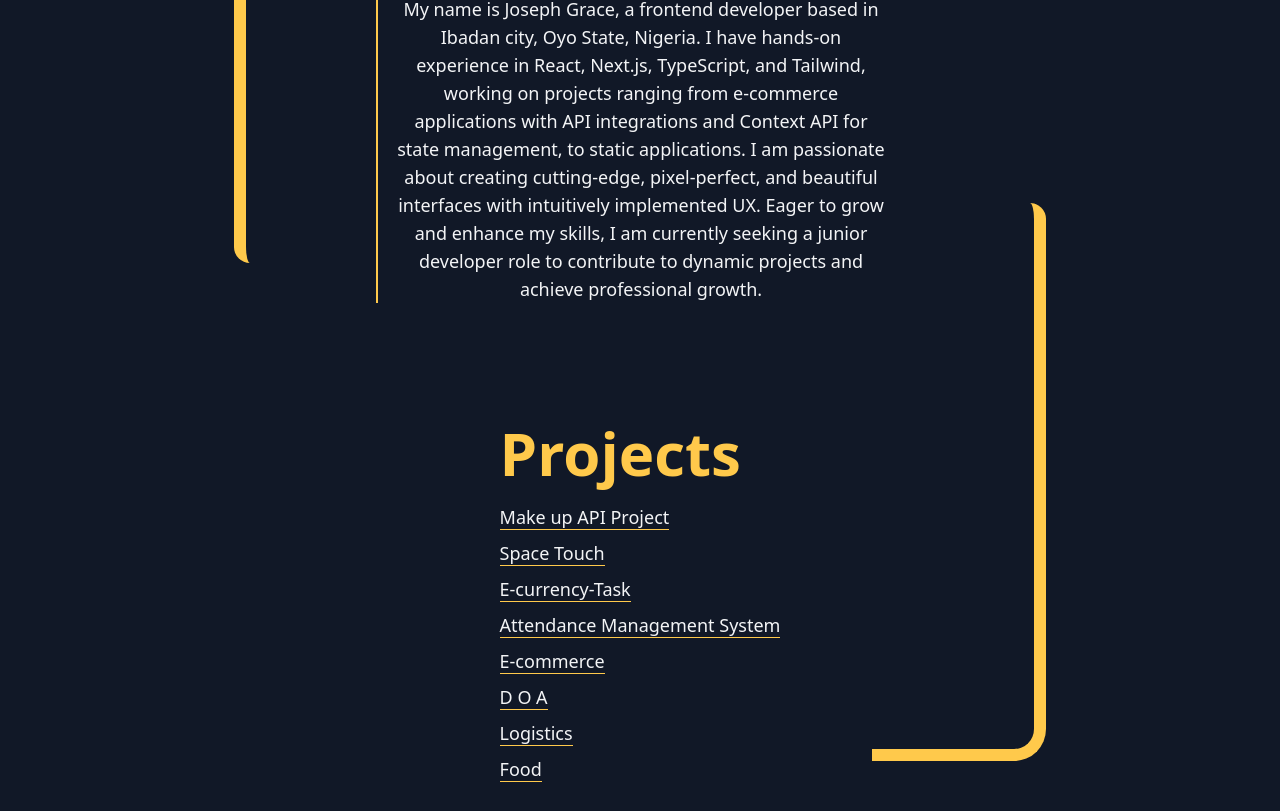
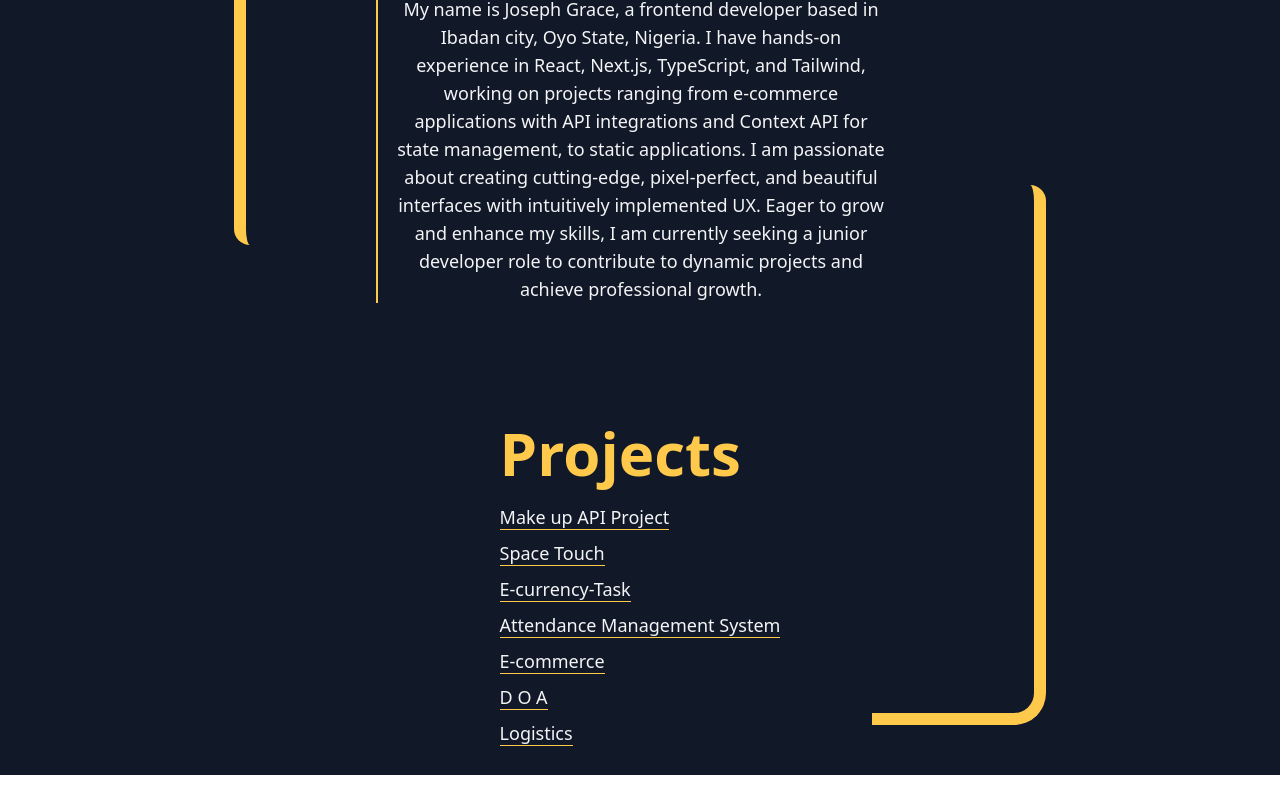
Before and after one commit to GraceJoseph-hub/my-portfolio, a React (Vite) app: page / in a window 1280 px wide. Shown: the part 305-1116 px from the top of the page. After the commit the page ends 1080 px from the top, so only its background shows below. Built offline with nearby package versions, Linux system fonts and the light colour scheme.

Commit message:
Removed an item

```diff
--- a/src/components/itemData.js
+++ b/src/components/itemData.js
@@ -27,10 +27,6 @@ const itemData = [
     projectUrl: "https://shiny-dusk-a340cd.netlify.app/",
     projectName: "Logistics",
   },
-  {
-    projectUrl: "https://shiny-dusk-a340cd.netlify.app/",
-    projectName: "Food",
-  },
 ];
 
 export default itemData
```
